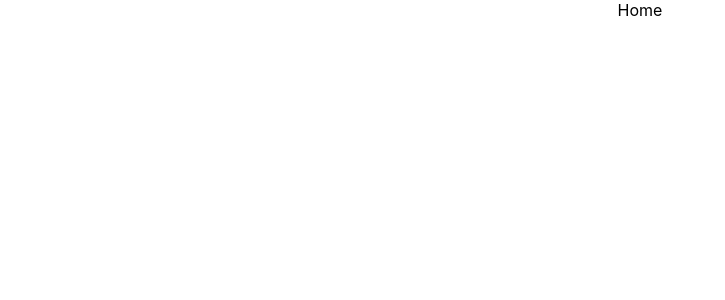
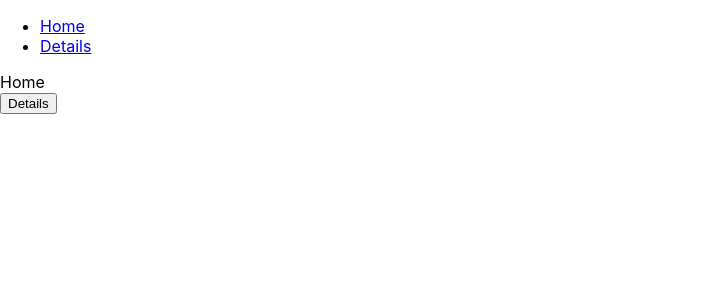
Before and after one commit to moonspark78/mnro-movies, a React (Create React App) app: page / in a window 1280 px wide. Shown: the top 300 px of the page, without its empty margins (0-725 px from the left). Built offline with nearby package versions, Linux system fonts and the light colour scheme.

Commit message:
feat(routing): test wip

```diff
--- a/package.json
+++ b/package.json
@@ -13,6 +13,7 @@
     "axios": "^1.3.2",
     "react": "^18.2.0",
     "react-dom": "^18.2.0",
+    "react-router-dom": "^6.8.1",
     "react-scripts": "5.0.1",
     "typescript": "^4.9.5",
     "web-vitals": "^2.1.4"
--- a/src/App.tsx
+++ b/src/App.tsx
@@ -1,12 +1,34 @@
 import React from 'react';
 import './App.css';
 import { Home } from './pages/Home';
+import { Details } from './pages/Details';
+import { MoviesType } from'./models/MoviesTypes'
+import {BrowserRouter as Router, Route, Routes, Link} from 'react-router-dom'
 
 function App() {
+
   return (
-    <div className="App">
-      <Home/>
+
+  <Router>
+    <div>
+      <nav>
+        <ul>
+          <li>
+            <Link to ="/">Home</Link>
+          </li>
+          <li>
+            <Link to ='/details'>Details</Link>
+          </li>
+        </ul>
+      </nav>
+    <Routes>
+      <Route path="/" element={<Home />} />
+      <Route path="/details" element={<Details />} />
+    </Routes>
     </div>
+  </Router>
+
+
   );
 }
 
--- /dev/null
+++ b/src/pages/Details.tsx
@@ -0,0 +1,29 @@
+import axios from 'axios'
+import { log } from 'console'
+import React, { useEffect, useState } from 'react'
+import { Categories } from '../models/CategoriesType';
+import { MoviesType } from '../models/MoviesTypes';
+import {Router, Route, Routes, Link} from 'react-router-dom'
+// import "./Details.css"
+
+
+
+interface DetailsProps {
+    movie: MoviesType
+}
+
+export function Details({ movie }: DetailsProps) {
+
+    return (
+        <div className='details'>
+            <img src={movie.backdrop_path} className="movie-box-img" alt={movie.name} />
+            <div className="movie-box-content">
+                <p className="movie-name">{movie.name}</p>
+                <p>{movie.overview}</p>
+
+            </div>
+
+            <button className='btnHome'>Home</button>
+        </div>
+    );
+}
--- a/src/pages/Home.tsx
+++ b/src/pages/Home.tsx
@@ -1,7 +1,18 @@
 import React from 'react'
+import { Details } from './Details'
+import {Router, Route, Routes, Link} from 'react-router-dom'
+import { MoviesType } from '../models/MoviesTypes';
+
 
 export const Home = () => {
   return (
-    <div>Home</div>
+      <><div>Home</div>
+      <button>Details</button></>
   )
 }
+
+
+
+
+
+{/* <button onClick={() => {}}></button> */}
```
Also changed, not shown: 1 other file (tests, documents, lock files or other folders).
